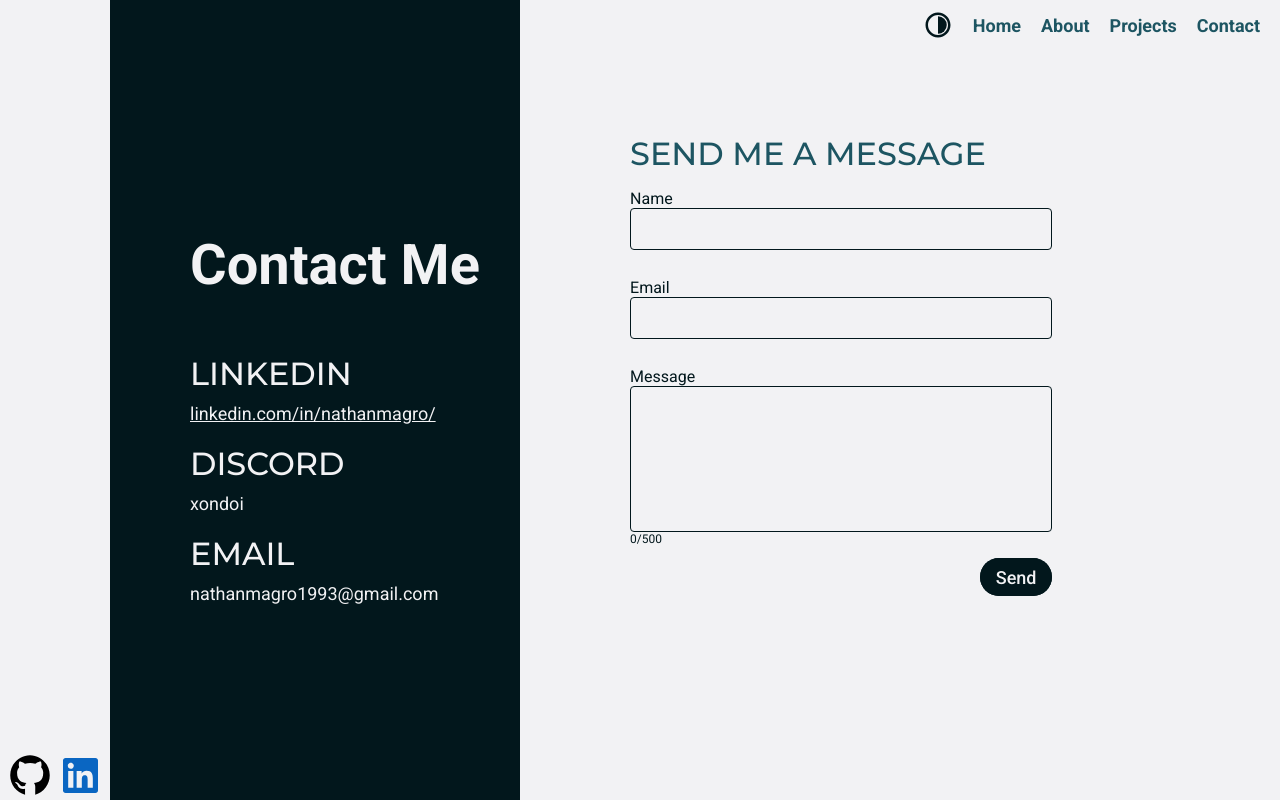
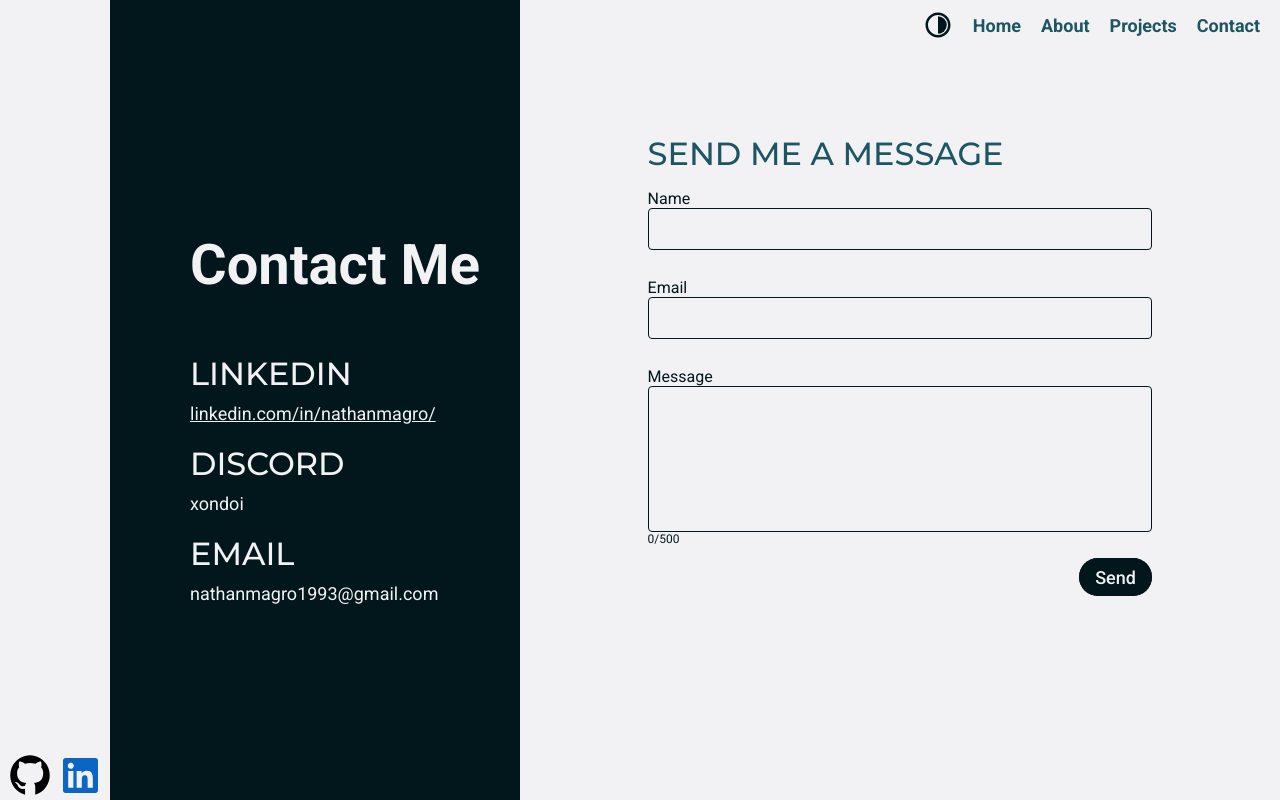
Before and after one commit to XonDoi-Projects/XonDoi-Projects.github.io, a Next.js app: page /contact in a window 1280 px wide. Built offline with nearby package versions, Linux system fonts and the light colour scheme.

Commit message:
Attempt to fix pages

```diff
--- a/src/components/PageComponents/AboutPage.tsx
+++ b/src/components/PageComponents/AboutPage.tsx
@@ -87,9 +87,7 @@ export const AboutPage: FunctionComponent<AboutPageProps> = (props) => {
         >
             <Container
                 sx={{
-                    // flex: 1,
                     flexDirection: mobile.mobile ? 'column' : 'row',
-                    // justifyContent: 'flex-start',
                     width: mobile.mobile ? mobile.size?.width : '100%',
                     height: mobile.mobile ? '100%' : '100%'
                 }}
--- a/src/components/PageComponents/ContactPage.tsx
+++ b/src/components/PageComponents/ContactPage.tsx
@@ -21,9 +21,6 @@ export const ContactPage: FunctionComponent<ContactPageProps> = (props) => {
                 justifyContent: 'center',
                 alignItems: 'center',
                 width: '100%',
-                height: '100%',
-                overflowY: 'auto',
-                overflowX: 'hidden',
                 paddingLeft: mobile.mobile ? undefined : '110px'
             }}
             hidescrollBar
@@ -31,7 +28,6 @@ export const ContactPage: FunctionComponent<ContactPageProps> = (props) => {
             <Container
                 sx={{
                     flexDirection: mobile.mobile ? 'column' : 'row',
-                    justifyContent: 'flex-start',
                     width: mobile.mobile ? mobile.size?.width : '100%',
                     height: mobile.mobile ? '100%' : '100%'
                 }}
@@ -86,7 +82,8 @@ export const ContactPage: FunctionComponent<ContactPageProps> = (props) => {
                                 color: light ? colors.light.background : colors.dark.background,
                                 margin: '0px',
                                 marginBottom: '20px',
-                                marginLeft: mobile.mobile ? '0px' : '50px'
+                                marginLeft: mobile.mobile ? '0px' : '50px',
+                                wordBreak: 'break-all'
                             }}
                         >
                             linkedin.com/in/nathanmagro/
@@ -136,7 +133,8 @@ export const ContactPage: FunctionComponent<ContactPageProps> = (props) => {
                             color: light ? colors.light.background : colors.dark.background,
                             margin: '0px',
                             marginBottom: '20px',
-                            marginLeft: mobile.mobile ? '0px' : '50px'
+                            marginLeft: mobile.mobile ? '0px' : '50px',
+                            wordBreak: 'break-all'
                         }}
                     >
                         nathanmagro1993@gmail.com
@@ -150,14 +148,17 @@ export const ContactPage: FunctionComponent<ContactPageProps> = (props) => {
                         padding: '20px',
                         flexDirection: 'column',
                         justifyContent: 'center',
-                        alignItems: 'center'
+                        alignItems: 'center',
+                        flex: 1
                     }}
                 >
                     <Container
                         sx={{
                             flexDirection: 'column',
                             width: mobile.mobile ? '100%' : '70%',
-                            height: mobile.mobile ? '100%' : '70%'
+                            height: mobile.mobile ? '100%' : '70%',
+                            overflowY: mobile.mobile ? 'hidden' : 'auto',
+                            overflowX: 'hidden'
                         }}
                         hidescrollBar
                     >
```
